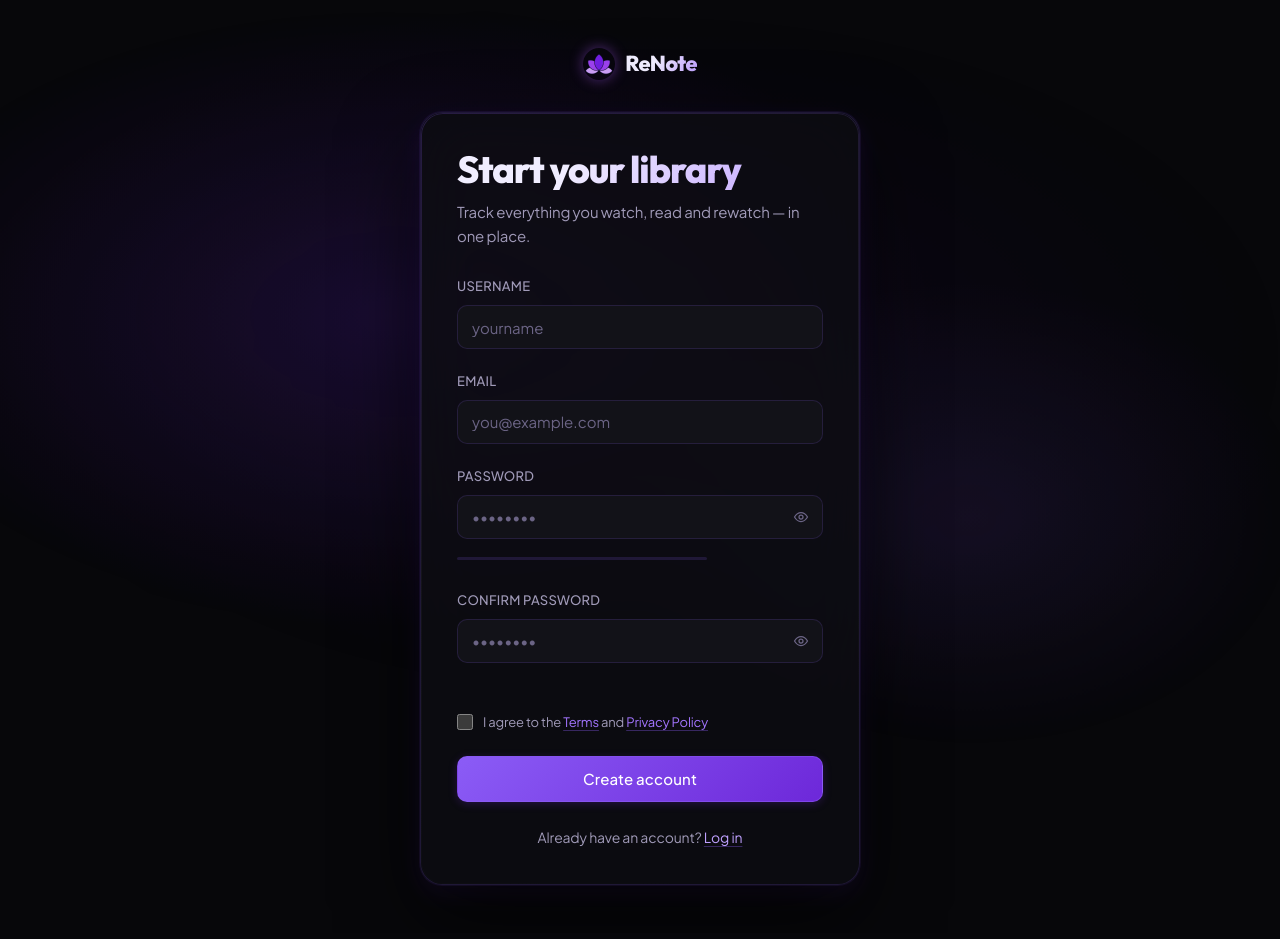
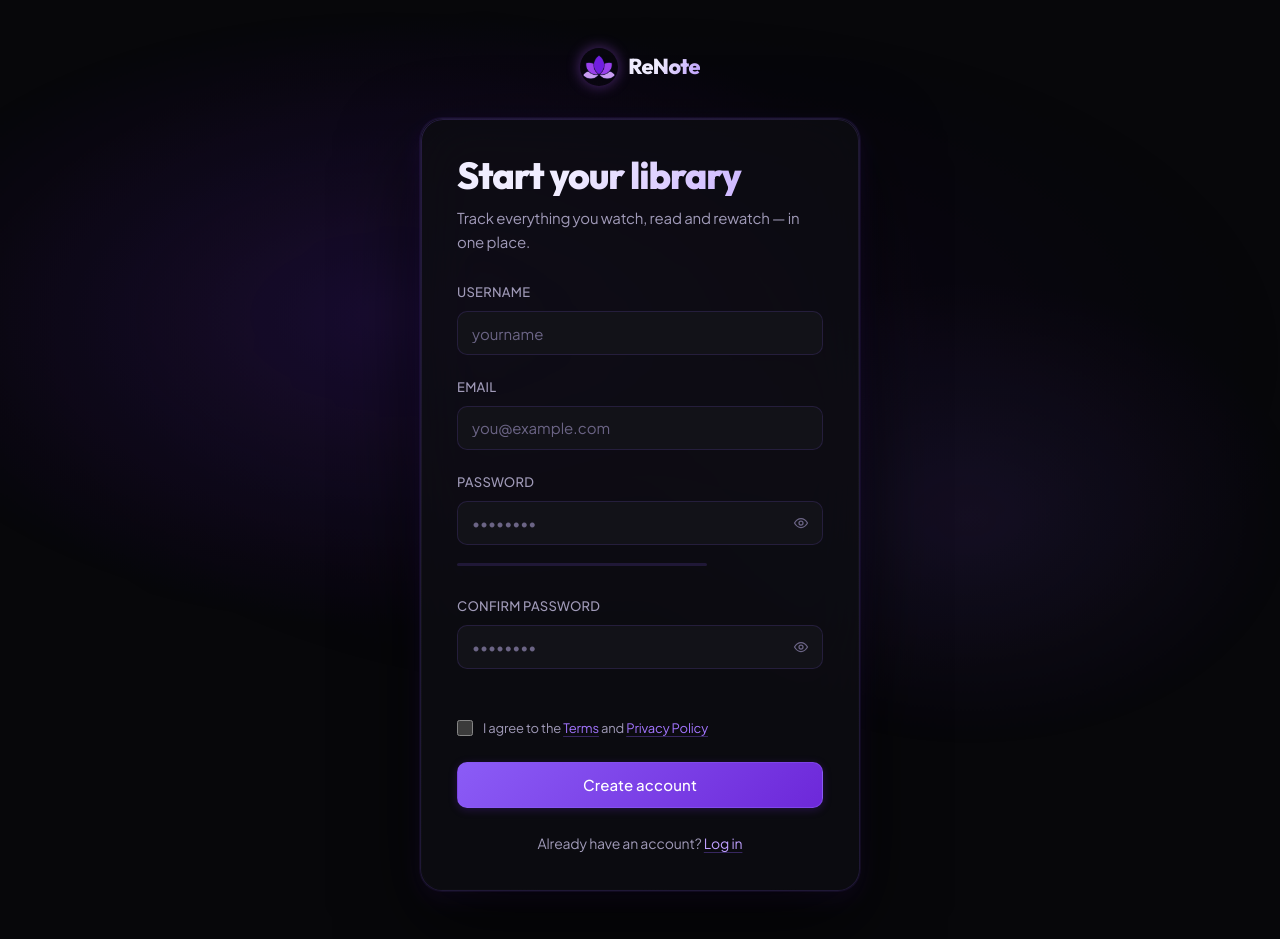
Before and after one commit to venzblanz/ReNote, a Django app: page /register/ in a window 1280 px wide. Before the commit the page ends 886 px from the top, so only its background shows below. Run offline with Django 5.2, Linux system fonts and the light colour scheme; parts of the project's set-up code (start-up, migrations or seed data) failed here and were passed over.

Commit message:
fix(ui): eliminate ugly scrollbars across browsers and bulletproof navbar logo constraints

```diff
--- a/static/css/shared/base.css
+++ b/static/css/shared/base.css
@@ -79,54 +79,40 @@
 }
 
 /* ======================================================
-   GLOBAL SCROLLBAR MANAGEMENT (CLEAN & IMMERSIVE)
+   GLOBAL SCROLLBAR MANAGEMENT (CLEAN, IMMERSIVE & HIDDEN)
    ====================================================== */
 
-/* Hide default browser scrollbars on the window/body across all pages.
-   Pages still scroll 100% smoothly with mouse wheel, trackpad, and touch. */
+/* Completely hide all ugly browser scrollbars (arrows, grey tracks, native widgets)
+   across Windows (Edge, Chrome), macOS/iOS (Safari), and Linux/Firefox.
+   Smooth scrolling via mouse wheel, trackpad swipe, touch, and keys is 100% preserved. */
 html,
-body {
+body,
+* {
   scrollbar-width: none !important;
   -ms-overflow-style: none !important;
 }
 
 html::-webkit-scrollbar,
-body::-webkit-scrollbar {
+body::-webkit-scrollbar,
+::-webkit-scrollbar,
+*::-webkit-scrollbar {
   display: none !important;
   width: 0 !important;
   height: 0 !important;
-}
-/* WebKit browsers: Chrome, Edge, Safari, Opera, Brave */
-::-webkit-scrollbar {
-  width: 6px;
-  height: 6px;
+  background: transparent !important;
 }
 
-::-webkit-scrollbar-track {
-  background: transparent;
+::-webkit-scrollbar-track,
+::-webkit-scrollbar-thumb,
+::-webkit-scrollbar-corner,
+*::-webkit-scrollbar-track,
+*::-webkit-scrollbar-thumb,
+*::-webkit-scrollbar-corner {
+  display: none !important;
+  background: transparent !important;
 }
 
-::-webkit-scrollbar-thumb {
-  background: rgba(168, 85, 247, 0.25);
-  border-radius: 999px;
-  transition: background 0.2s ease;
-}
-
-::-webkit-scrollbar-thumb:hover {
-  background: rgba(168, 85, 247, 0.65);
-}
-
-::-webkit-scrollbar-corner {
-  background: transparent;
-}
-
-/* Firefox */
-* {
-  scrollbar-width: thin;
-  scrollbar-color: rgba(168, 85, 247, 0.25) transparent;
-}
-
-/* Completely hide ugly horizontal scrollbars on navigation, tab pills, and chip bars */
+/* Explicit horizontal scrolling containers - ensure zero scrollbars and smooth touch */
 .dash-nav-links,
 .nav-links,
 .tabs,
@@ -261,14 +234,20 @@ p { text-wrap: pretty; }
 
 .brand-logo-icon,
 .logo-icon,
-.brand-badge img {
-  width: 38px;
-  height: 38px;
-  aspect-ratio: 1 / 1;
-  border-radius: 50%;
-  object-fit: cover;
-  display: block;
-  flex-shrink: 0;
+.dash-brand-block img,
+.brand-badge img,
+.logo img {
+  width: 38px !important;
+  min-width: 38px !important;
+  max-width: 38px !important;
+  height: 38px !important;
+  min-height: 38px !important;
+  max-height: 38px !important;
+  aspect-ratio: 1 / 1 !important;
+  border-radius: 50% !important;
+  object-fit: cover !important;
+  display: block !important;
+  flex-shrink: 0 !important;
   box-shadow: 0 0 16px rgba(168, 85, 247, 0.45);
   transition: transform 0.25s cubic-bezier(0.34, 1.56, 0.64, 1), box-shadow 0.25s ease;
 }
--- a/templates/home/home.html
+++ b/templates/home/home.html
@@ -18,7 +18,7 @@
 <!-- ==================== TOP NAVIGATION (Full-Width, Non-Floating) ==================== -->
 <header class="dash-header">
   <a href="{% url 'home:home' %}" class="dash-brand-block">
-    <img src="{% static 'images/renote_logo_icon.gif' %}" alt="ReNote" class="brand-logo-icon">
+    <img src="{% static 'images/renote_logo_icon.gif' %}" alt="ReNote" class="brand-logo-icon" width="38" height="38" style="width:38px;height:38px;min-width:38px;min-height:38px;object-fit:cover;border-radius:50%;flex-shrink:0;">
     <span class="brand-name">ReNote</span>
   </a>
 
--- a/templates/library/media_detail.html
+++ b/templates/library/media_detail.html
@@ -16,7 +16,7 @@
 <!-- Navigation Bar -->
 <header class="dash-header">
   <a href="{% url 'home:home' %}" class="dash-brand-block">
-    <img src="{% static 'images/renote_logo_icon.gif' %}" alt="ReNote" class="brand-logo-icon">
+    <img src="{% static 'images/renote_logo_icon.gif' %}" alt="ReNote" class="brand-logo-icon" width="38" height="38" style="width:38px;height:38px;min-width:38px;min-height:38px;object-fit:cover;border-radius:50%;flex-shrink:0;">
     <span class="brand-name">ReNote</span>
   </a>
 
--- a/templates/login/login.html
+++ b/templates/login/login.html
@@ -19,7 +19,7 @@
 
   <main class="auth-shell">
     <a href="{% url 'home:home' %}" class="logo">
-      <img src="{% static 'images/renote_logo_icon.gif' %}" alt="ReNote" class="brand-logo-icon">
+      <img src="{% static 'images/renote_logo_icon.gif' %}" alt="ReNote" class="brand-logo-icon" width="38" height="38" style="width:38px;height:38px;min-width:38px;min-height:38px;object-fit:cover;border-radius:50%;flex-shrink:0;">
       <span class="brand">ReNote</span>
     </a>
 
--- a/templates/register/register.html
+++ b/templates/register/register.html
@@ -19,7 +19,7 @@
 
   <main class="auth-shell">
     <a href="{% url 'home:home' %}" class="logo">
-      <img src="{% static 'images/renote_logo_icon.gif' %}" alt="ReNote" class="brand-logo-icon">
+      <img src="{% static 'images/renote_logo_icon.gif' %}" alt="ReNote" class="brand-logo-icon" width="38" height="38" style="width:38px;height:38px;min-width:38px;min-height:38px;object-fit:cover;border-radius:50%;flex-shrink:0;">
       <span class="brand">ReNote</span>
     </a>
 
--- a/templates/user_profile/profile.html
+++ b/templates/user_profile/profile.html
@@ -16,7 +16,7 @@
 <body>
 <header class="dash-header">
   <a href="{% url 'home:home' %}" class="dash-brand-block">
-    <img src="{% static 'images/renote_logo_icon.gif' %}" alt="ReNote" class="brand-logo-icon">
+    <img src="{% static 'images/renote_logo_icon.gif' %}" alt="ReNote" class="brand-logo-icon" width="38" height="38" style="width:38px;height:38px;min-width:38px;min-height:38px;object-fit:cover;border-radius:50%;flex-shrink:0;">
     <span class="brand-name">ReNote</span>
   </a>
 
--- a/templates/user_settings/settings.html
+++ b/templates/user_settings/settings.html
@@ -16,7 +16,7 @@
 <body>
 <header class="dash-header">
   <a href="{% url 'home:home' %}" class="dash-brand-block">
-    <img src="{% static 'images/renote_logo_icon.gif' %}" alt="ReNote" class="brand-logo-icon">
+    <img src="{% static 'images/renote_logo_icon.gif' %}" alt="ReNote" class="brand-logo-icon" width="38" height="38" style="width:38px;height:38px;min-width:38px;min-height:38px;object-fit:cover;border-radius:50%;flex-shrink:0;">
     <span class="brand-name">ReNote</span>
   </a>
 
```
Also changed, not shown: other parts of static/css/shared/base.css (+17 -16 lines).
